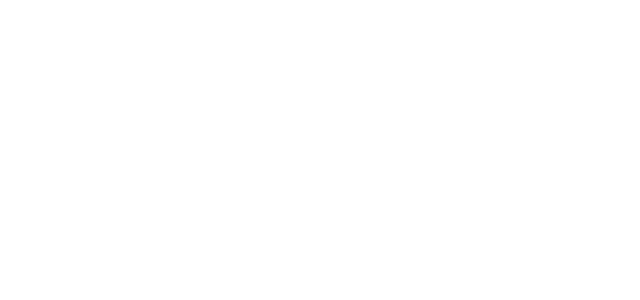
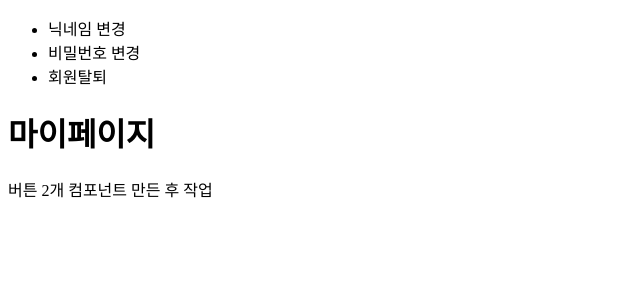
Before and after one commit to FindLolChess-FLC/ReactWebApplicationServer, a React (Create React App) app: page /mypage in a window 1280 px wide. Before the commit this address had no page. Shown: the top 300 px of the page, without its empty margins (0-640 px from the left). Built offline with nearby package versions, Linux system fonts and the light colour scheme; the HTML template or start-up script is replaced by a standard one.

Commit message:
✨ : Toggle 기능 구현

```diff
--- a/src/App.tsx
+++ b/src/App.tsx
@@ -2,6 +2,8 @@
 import Main from "./pages/Main";
 import Login from "./pages/Login";
 import Join from "./pages/Join";
+import Favorites from "./pages/Favorites";
+import MyPage from "./pages/Mypage";
 
 function App() {
   return (
@@ -16,6 +18,11 @@
           <Route index element={<Join />} />
           {/* <Route path="join" element={<Google />} /> */}
         </Route>
+        <Route path="mypage">
+          <Route index element={<MyPage />} />
+          {/* <Route element={<Google />} /> */}
+        </Route>
+        <Route path="favorites" index element={<Favorites />} />
       </Routes>
     </BrowserRouter>
   );
--- a/src/components/containers/Header.tsx
+++ b/src/components/containers/Header.tsx
@@ -2,7 +2,7 @@
 import { useNavigate } from "react-router-dom";
 import getCookie from "../../utils/getCookie";
 import { Api } from "../../utils/apis/Api";
-import toggle from "./Toggle";
+import Toggle from "./Toggle";
 import logoImg from "../../assets/img/logo.png";
 
 export default function Header() {
@@ -36,7 +36,7 @@
           로그인
         </button>
       ) : (
-        toggle(handleLogout) // 로그아웃 시
+        <Toggle a={handleLogout} /> // 로그아웃 시
       )}
     </div>
   );
--- a/src/components/containers/Toggle.tsx
+++ b/src/components/containers/Toggle.tsx
@@ -1,17 +1,37 @@
-export default function toggle(a: any) {
+import { useState } from "react";
+import { Link } from "react-router-dom";
+
+export default function Toggle({ a }: { a: () => void }) {
+  // 상태 관리: 목록이 보이는지 여부를 결정하는 state
+  const [isOpen, setIsOpen] = useState(false);
+
+  // 토글 함수
+  const handleToggle = () => {
+    setIsOpen(!isOpen); // 상태를 반전시켜 목록을 토글
+  };
+
   return (
-    // update info에서 가져오기
     <div>
-      <button type="button">변지인님 환영합니다.</button>
+      {/* 토글 버튼 */}
+      <button type="button" onClick={handleToggle}>
+        변지인님 환영합니다.
+      </button>
+      {/* 상태에 따라 목록 표시 */}
+      {isOpen && (
         <ul>
-        <li>마이페이지</li>
-        <li>나의 즐겨찾기</li>
+          <li>
+            <Link to="/mypage">마이페이지</Link>
+          </li>
+          <li>
+            <Link to="/favorites">나의 즐겨찾기</Link>
+          </li>
           <li>
             <button type="button" onClick={a}>
               로그아웃
             </button>
           </li>
         </ul>
+      )}
     </div>
   );
 }
--- /dev/null
+++ b/src/pages/Favorites.tsx
@@ -0,0 +1,9 @@
+export default function Favorites() {
+  return (
+    <div>
+      <main>
+        <h1>즐겨찾기 페이지</h1>
+      </main>
+    </div>
+  );
+}
--- /dev/null
+++ b/src/pages/Mypage.tsx
@@ -0,0 +1,17 @@
+export default function MyPage() {
+  return (
+    <div>
+      <aside>
+        <ul>
+          <li>닉네임 변경</li>
+          <li>비밀번호 변경</li>
+          <li>회원탈퇴</li>
+        </ul>
+      </aside>
+      <main>
+        <h1>마이페이지</h1>
+        <p>버튼 2개 컴포넌트 만든 후 작업</p>
+      </main>
+    </div>
+  );
+}
```
Lines whose indentation alone changed are shown as unchanged.
